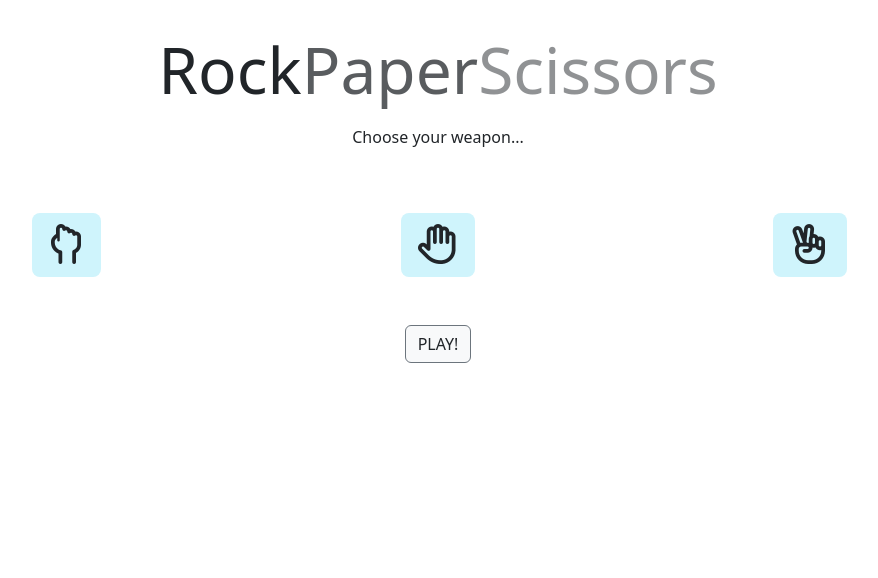
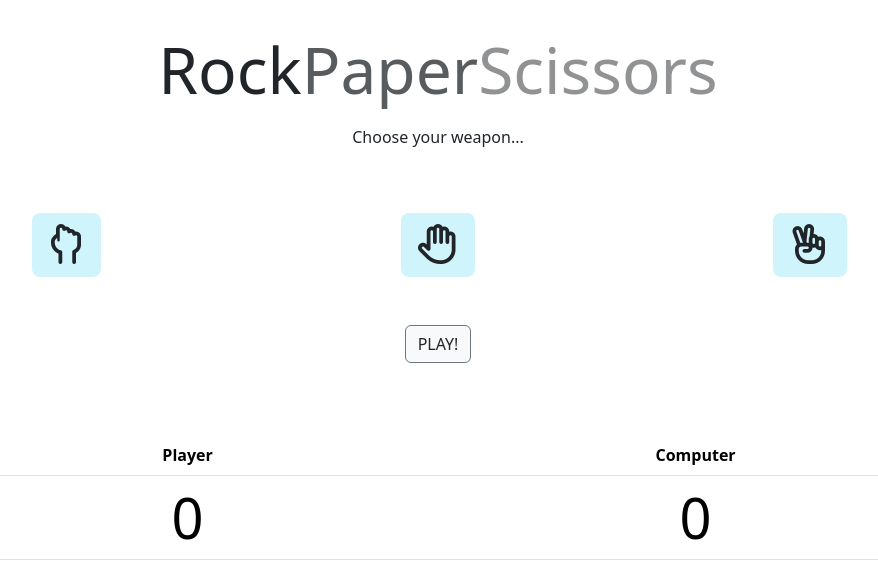
Before and after one commit to alexsbryant/RockPaperScissors, a React (Vite) app: page / in a window 1280 px wide. Shown: the top 578 px of the page, without its empty margins (202-1080 px from the left). Built offline with nearby package versions, Linux system fonts and the light colour scheme.

Commit message:
Created a scoring system
Created a scoring system, for best of 5, added a final results page which can reset the entire game.

```diff
--- a/src/App.jsx
+++ b/src/App.jsx
@@ -3,6 +3,8 @@ import './App.css'
 import Play from './components/Play'
 import Reset from './components/Reset'
 import Result from './components/Result'
+import Score from './components/Score'
+import FinalResult from './components/FinalResult'
 
 // TO DO:
 //        - Work on button hover and selected designs
@@ -18,6 +20,9 @@ const [inPlay, setInPlay] = useState(false)
 const [compChoice, setCompChoice] = useState('')
 const [userChoice, setUserChoice] = useState('')
 const [result, setResult] = useState('')
+const [userScore, setUserScore] = useState(0)
+const [compScore, setCompScore] = useState(0)
+const [winner, setWinner] = useState('')
 
 // Computer's random choice generator
 
@@ -31,7 +36,6 @@ function compDecision() {
   } else if (random === 2) {
     setCompChoice('scissors')
   }
-  // console.log(`compDecision choice: ${compChoice}`)
 }
 
 // Button rendering option logic
@@ -75,9 +79,10 @@ const handlePlay = () => {
     alert('Please choose your weapon!')
     handleReset
     return
-} else if (userChoice === 'rock' || 'paper' || 'scissors') {
-    setInPlay(true)
-    compDecision() } else {
+} else if (['rock', 'paper', 'scissors'].includes(userChoice)) {
+    setInPlay(true);
+    compDecision();
+} else {
     handleReset
   }
 }
@@ -86,33 +91,74 @@ const handleReset = () => {
   setUserChoice('')
   setCompChoice('')
   setResult('')
+  setWinner('')
   setRockSelect(unselectedBtn)
   setPaperSelect(unselectedBtn)
   setScissorsSelect(unselectedBtn)
   setInPlay(false)
 }
 
+// Score counter logic
+
+  function addUserScore() {
+    setUserScore((userScore) => userScore + 0.5)
+  }
+
+  function addCompScore() {
+      setCompScore((compScore) => compScore + 0.5)
+  }
+
+  useEffect(() => {
+    if (userScore === 5) {
+      setWinner('user')
+    } else if (compScore === 5) {
+      setWinner('comp')
+    }
+    console.log(`Overall winner: ${winner}`)
+  }, [userScore, compScore])
+
+
   useEffect(() => {
     if (inPlay) {
-    console.log(`EFFECT LOG - player: ${userChoice} computer: ${compChoice}`)
+      console.log(`EFFECT LOG - player: ${userChoice} computer: ${compChoice} User Score: ${userScore} Comp Score: ${compScore}`)
     }
-})
+  }, [userScore, compScore])
+
 
   return (
     <div className='container'>
       <div className='row'>
         <div className='col justify-center'>
-          {inPlay ? (
+          {winner ?
+          <FinalResult
+            userScore={userScore}
+            compScore={compScore}
+            handlePlay={handlePlay}
+            setUserScore={setUserScore}
+            setCompScore={setCompScore}
+            winner={winner}
+            handleReset={handleReset} />
+             : inPlay ? (
             <>
               <Result
                 compChoice={compChoice}
                 userChoice={userChoice}
                 result={result}
                 setResult={setResult}
-                handleReset={handleReset} />
-              <Reset handleReset={handleReset}/>
+                handleReset={handleReset}
+                userScore={userScore}
+                setUserScore={setUserScore}
+                compScore={compScore}
+                setCompScore={setCompScore}
+                addUserScore={addUserScore}
+                addCompScore={addCompScore} />
+              <Reset handleReset={handleReset} />
+              <Score
+                userScore={userScore}
+                compScore={compScore} />
             </>
           ) : (
+            <>
               <Play
                 handleRock={handleRock}
                 handlePaper={handlePaper}
@@ -122,6 +168,10 @@ useEffect(() => {
                 paperSelect={paperSelect}
                 scissorsSelect={scissorsSelect}
               />
+              <Score
+                userScore={userScore}
+                compScore={compScore} />
+            </>
           )}
         </div>
       </div>
--- /dev/null
+++ b/src/components/FinalResult.jsx
@@ -0,0 +1,56 @@
+import React from 'react'
+
+function FinalResult(props) {
+
+    const { userScore, compScore, setUserScore, setCompScore, winner, handleReset } = props
+
+    const resultStatement = () => {
+        if (winner === 'user' ) {
+            return (
+                <div className='col mx-auto'>
+                    <i className="fa-solid fa-award fa-beat fa-2xl pb-4 mb-3"></i>
+                    <h1 className='display-2'>WINNER!!!!!</h1>
+                </div>
+            )
+        } else {
+            return (
+                <div className='col mx-auto'>
+                    <i className="fa-solid fa-hand-middle-finger fa-bounce fa-2xl pb-4 mb-3"></i>
+                    <h1 className='display-2'>Loser...   :(</h1>
+                </div>
+            )
+        }
+    }
+
+    function handleFullRestart() {
+        setUserScore(0)
+        setCompScore(0)
+        handleReset()
+    }
+
+    return (
+        <>
+            <div className='row pb-5 mx-auto justify-content-center'>
+                <div className='col justify-content-center text-center'>
+                    <h1 className='display-3 '>Rock<span className='text-muted'>Paper</span><span className='text-body-tertiary'>Scissors</span></h1>
+                </div>
+            </div>
+            <div className='row pb-5 mx-auto justify-content-center'>
+                {resultStatement()}
+            </div>
+            <div className='row'>
+                <div className='col'>
+                    <button
+                        id="full_reset"
+                        type="button"
+                        className="btn btn-outline-secondary bg-light text-dark"
+                        onClick={handleFullRestart}>
+                        Play again!
+                    </button>
+                </div>
+            </div>
+        </>
+    )
+}
+
+export default FinalResult
--- a/src/components/Result.jsx
+++ b/src/components/Result.jsx
@@ -1,8 +1,10 @@
-import React, { useState } from 'react'
+import React, { useEffect, useState } from 'react'
 
 function Result(props) {
 
-    const { compChoice, userChoice, result, setResult, handleReset } = props
+    const { compChoice, userChoice, result, setResult, handleReset, addUserScore, addCompScore } = props
+
+    const [roundProcessed, setRoundProcessed] = useState(false)
 
     const userRock = (<i class="fa-regular fa-hand-back-fist fa-2xl"></i>)
     const userPaper = (<i class="fa-regular fa-hand fa-2xl"></i>)
@@ -11,6 +13,8 @@ function Result(props) {
     const computerRock = (<i class="fa-regular fa-hand-back-fist fa-rotate-180 fa-2xl"></i>)
     const computerPaper = (<i class="fa-regular fa-hand fa-rotate-180 fa-2xl"></i>)
     const computerScissors = (<i class="fa-regular fa-hand-peace fa-rotate-180 fa-2xl"></i>)
+
+    // ICON LOGIC
 
     let userIcon = ''
     let compIcon = ''
@@ -31,29 +35,37 @@ function Result(props) {
         compIcon = computerScissors
     }
 
-    if /* (!userChoice) {
-        alert('Please choose your weapon!')
-        handleReset
-        return
-    } else if  */
-        (userChoice === compChoice) {
-        setResult("It's a draw.")
-    } else if
-        (userChoice === 'rock' && compChoice === 'paper') {
-        setResult('YOU LOSE...')
-    } else if
-        (userChoice === 'paper' && compChoice === 'scissors') {
-        setResult('YOU LOSE...')
-    } else if
-        (userChoice === 'scissors' && compChoice === 'rock') {
-        setResult('YOU LOSE...')
-    } else {
-        setResult('YOU WON!!!')
-    }
+    // WIN LOSE DRAW LOGIC
+
+    useEffect(() => {
+        if (!userChoice || !compChoice || roundProcessed) return
+
+        const determineResult = () => {
+            if  (userChoice === compChoice) {
+                setResult("It's a draw.")
+            } else if (
+                (userChoice === 'rock' && compChoice === 'paper') ||
+                (userChoice === 'paper' && compChoice === 'scissors') ||
+                (userChoice === 'scissors' && compChoice === 'rock')
+            ) {
+                setResult('YOU LOSE...')
+                addCompScore()
+            } else {
+                setResult('YOU WON!!!')
+                addUserScore()
+            }
+        }
+        determineResult()
+        setRoundProcessed(true)
+    }, [setResult])
+
+    // useEffect(() => {
+    //     if (userChoice && compChoice) setRoundProcessed(false)
+    // }, [userChoice, compChoice])
 
     return (
         <>
-            <div className='row justify-content-center mt-4 pt-4 pb-4 mb-4'>
+            <div className='row justify-content-center mt-4 pt-4 pb-2 mb-2'>
                 <div className='col'>
                     <div className='fs-4'>{compIcon}</div>
                 </div>
@@ -63,7 +75,7 @@ function Result(props) {
                     <div className='display-4'>{result}</div>
                 </div>
             </div>
-            <div className='row justify-content-center pb-4 mb-4'>
+            <div className='row justify-content-center pb-3 mb-4'>
                 <div className='col'>
                     <div className='fs-4'>{userIcon}</div>
                 </div>
--- /dev/null
+++ b/src/components/Score.jsx
@@ -0,0 +1,31 @@
+import React from 'react'
+
+function Score(props) {
+    const { userScore, compScore } = props
+
+    return (
+        <>
+            <div className='row py-4'></div>
+            <div className='row py-4 mx-auto'>
+                <table className='table justify-content-center mx-auto'>
+                    <thead>
+                        <tr>
+                            <th scope="col"></th>
+                            <th scope="col">Player</th>
+                            <th scope="col">Computer</th>
+                        </tr>
+                    </thead>
+                    <tbody>
+                        <tr>
+                            <td scope="row"></td>
+                            <td className='display-4'>{userScore}</td>
+                            <td className='display-4'>{compScore}</td>
+                        </tr>
+                    </tbody>
+                </table>
+            </div>
+        </>
+    )
+}
+
+export default Score
```
Also changed, not shown: src/components/Play.jsx (line endings or trailing spaces), src/components/PlayPage.jsx (deleted). Lines whose indentation alone changed are shown as unchanged.
